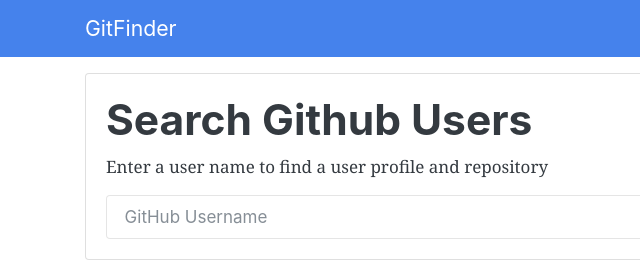
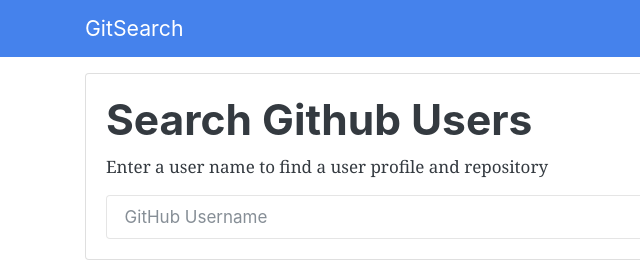
Before and after one commit to Nishkarsh01/GitSearch, a plain HTML site: page index.html in a window 1280 px wide. Shown: the top 262 px of the page, 0-640 px from the left. Drawn offline with nearby package versions, Linux system fonts and the light colour scheme.

Commit message:
Update index.html

```diff
--- a/index.html
+++ b/index.html
@@ -7,12 +7,12 @@
       rel="stylesheet"
       href="https://bootswatch.com/4/litera/bootstrap.min.css"
     />
-    <title>gitfinder</title>
+    <title>GitSearch</title>
   </head>
   <body>
     <nav class="navbar navbar-dark bg-primary mb-3">
       <div class="container">
-        <a href="#" class="navbar-brand">GitFinder</a>
+        <a href="#" class="navbar-brand">GitSearch</a>
       </div>
     </nav>
 
```
